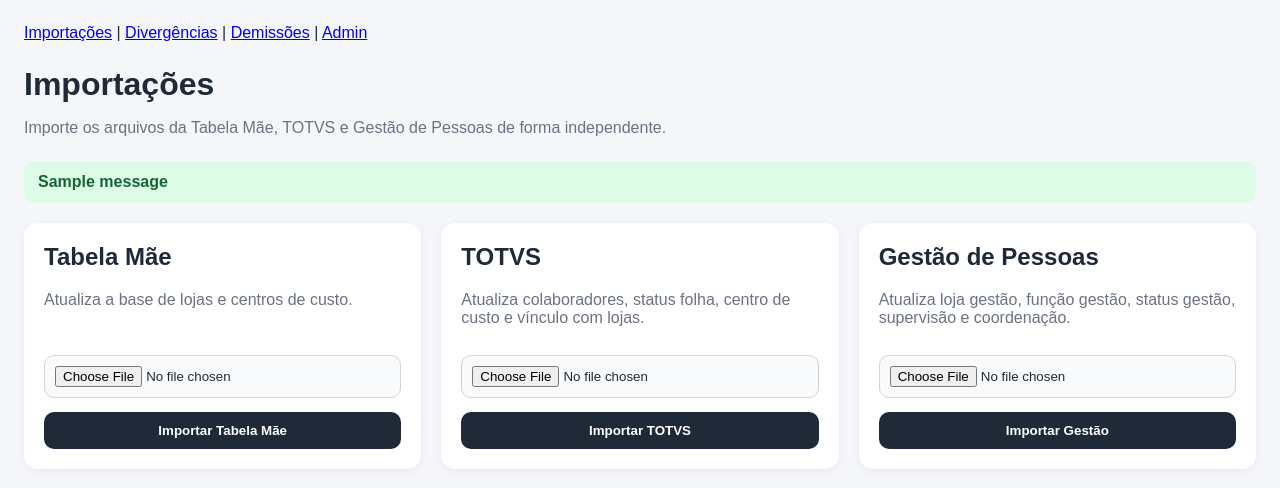
After one commit to guisatoru/DjangoControleOperacional, a Django app: page /importacoes/ in a window 1280 px wide. The commit adds this page. Shown: the top 488 px of the page. Run offline with Django 5.2, Linux system fonts and the light colour scheme; tables that the repository leaves empty hold one stand-in row (values such as "Sample post"); one stand-in notice (Sample message) is shown.

Commit message:
Add import page and update employee status rules

```diff
--- a/config/urls.py
+++ b/config/urls.py
@@ -4,4 +4,5 @@ from django.urls import path, include
 urlpatterns = [
     path("admin/", admin.site.urls),
     path("", include("employees.urls")),
+    path("", include("imports.urls")),
 ]
--- a/employees/templates/base.html
+++ b/employees/templates/base.html
@@ -11,6 +11,8 @@
 <body>
 
     <nav style="margin-bottom: 24px;">
+        <a href="/importacoes/">Importações</a>
+        |
         <a href="/divergencias/">Divergências</a>
         |
         <a href="/demissoes/">Demissões</a>
--- /dev/null
+++ b/imports/static/css/imports.css
@@ -0,0 +1,119 @@
+body {
+    font-family: Arial, sans-serif;
+    margin: 24px;
+    background: #f5f6fa;
+    color: #1f2937;
+}
+
+.page-header {
+    margin-bottom: 24px;
+}
+
+.page-header h1 {
+    margin-bottom: 8px;
+}
+
+.page-header p {
+    color: #6b7280;
+}
+
+.imports-grid {
+    display: grid;
+    grid-template-columns: repeat(3, 1fr);
+    gap: 20px;
+}
+
+.import-card,
+.result-card {
+    background: #ffffff;
+    padding: 20px;
+    border-radius: 14px;
+    box-shadow: 0 2px 8px rgba(0, 0, 0, 0.06);
+}
+
+.import-card h2,
+.result-card h2 {
+    margin-top: 0;
+}
+
+.import-card p {
+    color: #6b7280;
+    min-height: 48px;
+}
+
+form {
+    display: grid;
+    gap: 14px;
+}
+
+input[type="file"] {
+    padding: 10px;
+    border: 1px solid #d1d5db;
+    border-radius: 10px;
+    background: #f9fafb;
+}
+
+button {
+    border: none;
+    border-radius: 10px;
+    padding: 11px 14px;
+    cursor: pointer;
+    background: #1f2937;
+    color: #ffffff;
+    font-weight: 600;
+}
+
+button:hover {
+    background: #111827;
+}
+
+.messages {
+    margin-bottom: 20px;
+}
+
+.message {
+    padding: 12px 14px;
+    border-radius: 10px;
+    margin-bottom: 10px;
+    font-weight: 600;
+}
+
+.message.success {
+    background: #dcfce7;
+    color: #166534;
+}
+
+.message.error {
+    background: #fee2e2;
+    color: #991b1b;
+}
+
+.result-card {
+    margin-top: 24px;
+}
+
+table {
+    width: 100%;
+    border-collapse: collapse;
+    margin-top: 12px;
+    margin-bottom: 20px;
+}
+
+th,
+td {
+    padding: 10px;
+    border-bottom: 1px solid #e5e7eb;
+    text-align: left;
+}
+
+th {
+    width: 280px;
+    color: #374151;
+    background: #f9fafb;
+}
+
+@media (max-width: 900px) {
+    .imports-grid {
+        grid-template-columns: 1fr;
+    }
+}
--- /dev/null
+++ b/imports/templates/imports/imports.html
@@ -0,0 +1,116 @@
+{% extends "base.html" %}
+{% load static %}
+
+{% block title %}Importações{% endblock %}
+
+{% block extra_css %}
+<link rel="stylesheet" href="{% static 'css/imports.css' %}">
+{% endblock %}
+
+{% block content %}
+
+<div class="page-header">
+    <h1>Importações</h1>
+    <p>Importe os arquivos da Tabela Mãe, TOTVS e Gestão de Pessoas de forma independente.</p>
+</div>
+
+{% if messages %}
+    <div class="messages">
+        {% for message in messages %}
+            <div class="message {{ message.tags }}">
+                {{ message }}
+            </div>
+        {% endfor %}
+    </div>
+{% endif %}
+
+<div class="imports-grid">
+
+    <section class="import-card">
+        <h2>Tabela Mãe</h2>
+        <p>Atualiza a base de lojas e centros de custo.</p>
+
+        <form method="post" enctype="multipart/form-data">
+            {% csrf_token %}
+            <input type="hidden" name="import_type" value="mother_table">
+
+            <input type="file" name="file" accept=".xlsx,.xlsm" required>
+
+            <button type="submit">Importar Tabela Mãe</button>
+        </form>
+    </section>
+
+    <section class="import-card">
+        <h2>TOTVS</h2>
+        <p>Atualiza colaboradores, status folha, centro de custo e vínculo com lojas.</p>
+
+        <form method="post" enctype="multipart/form-data">
+            {% csrf_token %}
+            <input type="hidden" name="import_type" value="totvs">
+
+            <input type="file" name="file" accept=".csv" required>
+
+            <button type="submit">Importar TOTVS</button>
+        </form>
+    </section>
+
+    <section class="import-card">
+        <h2>Gestão de Pessoas</h2>
+        <p>Atualiza loja gestão, função gestão, status gestão, supervisão e coordenação.</p>
+
+        <form method="post" enctype="multipart/form-data">
+            {% csrf_token %}
+            <input type="hidden" name="import_type" value="management">
+
+            <input type="file" name="file" accept=".xlsx,.xlsm" required>
+
+            <button type="submit">Importar Gestão</button>
+        </form>
+    </section>
+
+</div>
+
+{% if result %}
+    <section class="result-card">
+        <h2>Resultado da última importação</h2>
+
+        {% if result.employees %}
+            <h3>Colaboradores</h3>
+            <table>
+                <tbody>
+                    {% for key, value in result.employees.items %}
+                        <tr>
+                            <th>{{ key }}</th>
+                            <td>{{ value }}</td>
+                        </tr>
+                    {% endfor %}
+                </tbody>
+            </table>
+
+            <h3>Supervisão</h3>
+            <table>
+                <tbody>
+                    {% for key, value in result.supervision.items %}
+                        <tr>
+                            <th>{{ key }}</th>
+                            <td>{{ value }}</td>
+                        </tr>
+                    {% endfor %}
+                </tbody>
+            </table>
+        {% else %}
+            <table>
+                <tbody>
+                    {% for key, value in result.items %}
+                        <tr>
+                            <th>{{ key }}</th>
+                            <td>{{ value }}</td>
+                        </tr>
+                    {% endfor %}
+                </tbody>
+            </table>
+        {% endif %}
+    </section>
+{% endif %}
+
+{% endblock %}
--- /dev/null
+++ b/imports/urls.py
@@ -0,0 +1,9 @@
+from django.urls import path
+
+from .views import imports_view
+
+app_name = "imports"
+
+urlpatterns = [
+    path("importacoes/", imports_view, name="imports"),
+]
--- a/imports/views.py
+++ b/imports/views.py
@@ -1,3 +1,81 @@
+import os
+import tempfile
+
 from django.shortcuts import render
+from django.contrib import messages
 
-# Create your views here.
+from imports.parsers.mother_table_parser import parse_mother_table_file
+from imports.parsers.totvs_parser import parse_totvs_file
+from imports.parsers.management_parser import (
+    parse_management_employees_file,
+    parse_management_supervision_file,
+)
+
+from imports.services.store_importer import import_stores_from_mother_table
+from imports.services.employee_importer import import_employees_from_totvs
+from imports.services.management_employee_importer import import_management_employees
+from imports.services.management_supervision_importer import import_management_supervision
+
+
+def save_uploaded_file_temporarily(uploaded_file):
+    suffix = os.path.splitext(uploaded_file.name)[1]
+
+    temporary_file = tempfile.NamedTemporaryFile(delete=False, suffix=suffix)
+
+    for chunk in uploaded_file.chunks():
+        temporary_file.write(chunk)
+
+    temporary_file.close()
+
+    return temporary_file.name
+
+
+def imports_view(request):
+    result = None
+
+    if request.method == "POST":
+        import_type = request.POST.get("import_type")
+        uploaded_file = request.FILES.get("file")
+
+        if not uploaded_file:
+            messages.error(request, "Selecione um arquivo para importar.")
+            return render(request, "imports/imports.html", {"result": result})
+
+        temporary_file_path = save_uploaded_file_temporarily(uploaded_file)
+
+        try:
+            if import_type == "mother_table":
+                parsed_stores = parse_mother_table_file(temporary_file_path)
+                result = import_stores_from_mother_table(parsed_stores)
+                messages.success(request, "Tabela Mãe importada com sucesso.")
+
+            elif import_type == "totvs":
+                parsed_employees = parse_totvs_file(temporary_file_path)
+                result = import_employees_from_totvs(parsed_employees)
+                messages.success(request, "TOTVS importado com sucesso.")
+
+            elif import_type == "management":
+                parsed_employees = parse_management_employees_file(temporary_file_path)
+                employee_result = import_management_employees(parsed_employees)
+
+                parsed_stores = parse_management_supervision_file(temporary_file_path)
+                supervision_result = import_management_supervision(parsed_stores)
+
+                result = {
+                    "employees": employee_result,
+                    "supervision": supervision_result,
+                }
+
+                messages.success(request, "Gestão de Pessoas importada com sucesso.")
+
+            else:
+                messages.error(request, "Tipo de importação inválido.")
+
+        except Exception as error:
+            messages.error(request, f"Erro ao importar arquivo: {error}")
+
+        finally:
+            if os.path.exists(temporary_file_path):
+                os.remove(temporary_file_path)
+
+    return render(request, "imports/imports.html", {"result": result})
```
